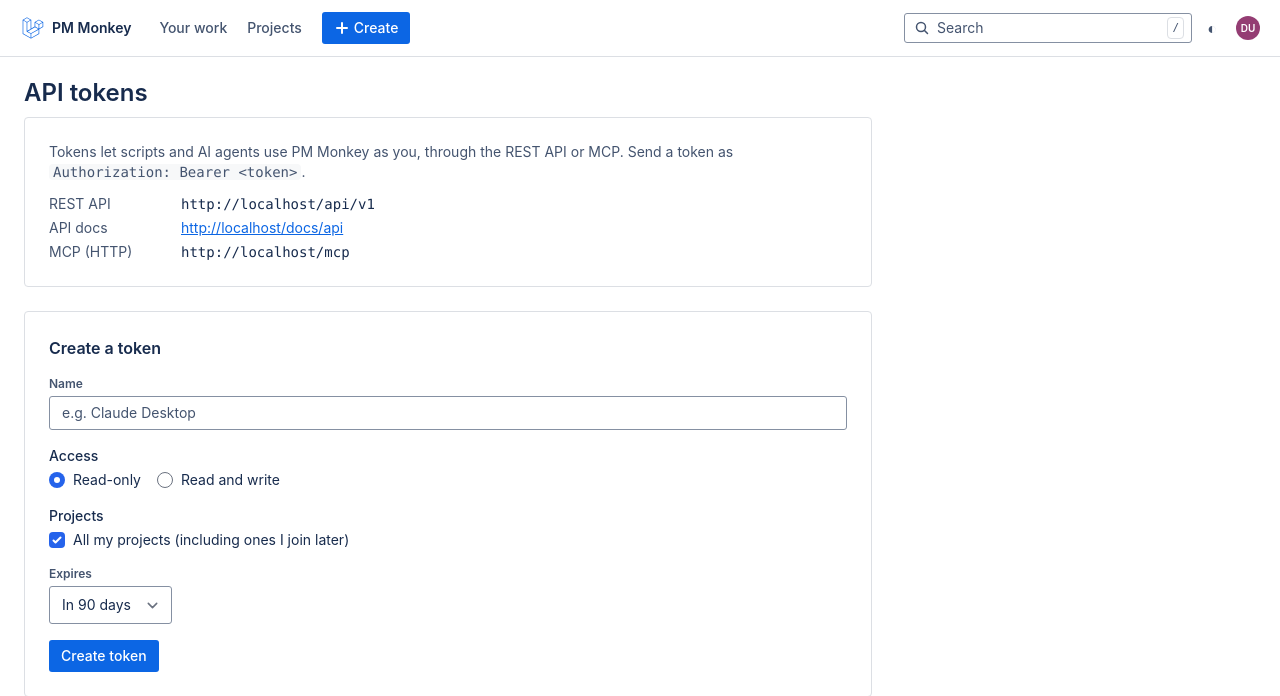
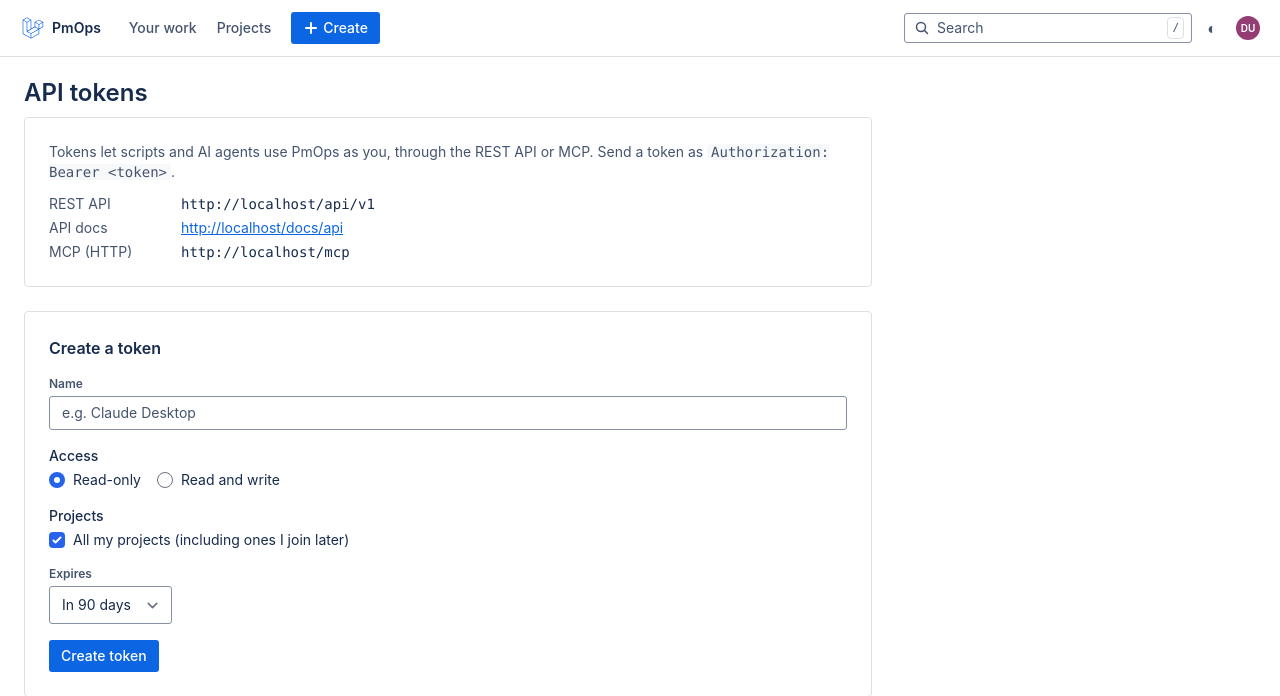
Before and after one commit to talhaimran/pm-monkey, a Laravel app: page /settings/tokens in a window 1280 px wide. Shown: the top 696 px of the page. Run offline with Laravel 12, Linux system fonts and the light colour scheme; a user stored in the database is signed in; data comes from the database, SQL or seed files in the repository; style sheets or scripts are compiled from the project's sources; some libraries are stand-ins or nearby versions.

Commit message:
chore: rename product to PmOps (user-facing text, MCP server name, README examples)
Internal identifiers (pm_monkey DBs, pm MCP handle, PM_* env vars, pm.via) are unchanged.

Co-Authored-By: Claude Fable 5.2 <noreply@anthropic.com>

```diff
--- a/app/Mcp/Servers/PmServer.php
+++ b/app/Mcp/Servers/PmServer.php
@@ -47,10 +47,10 @@ use Laravel\Mcp\Server\Attributes\Name;
 use Laravel\Mcp\Server\Attributes\Version;
 use Laravel\Mcp\Server\ServerContext;
 
-#[Name('PM Monkey')]
+#[Name('PmOps')]
 #[Version('1.0.0')]
 #[Instructions(<<<'MD'
-    PM Monkey is a Jira-like project tracker. Projects are addressed by their short KEY (e.g. WEB); issues by KEY-NUMBER (e.g. WEB-12).
+    PmOps is a Jira-like project tracker. Projects are addressed by their short KEY (e.g. WEB); issues by KEY-NUMBER (e.g. WEB-12).
     Start with list_projects to see what you can access. Issue fields take names, not ids: status is a column name,
     assignee a member email, labels label names, epic/parent issue keys. Errors list the valid options. Results are a short summary followed by JSON; lists are paginated (pass page=N).
     Destructive tools (delete_*) require confirm: true. Read-only tokens and Viewers cannot write.
--- a/resources/js/Layouts/AuthenticatedLayout.tsx
+++ b/resources/js/Layouts/AuthenticatedLayout.tsx
@@ -89,7 +89,7 @@ export default function Authenticated({
                 <div className="flex h-14 items-center gap-1 px-3 sm:px-4">
                     <Link href="/" className="me-3 flex shrink-0 items-center gap-2 rounded px-1 py-1 hover:bg-neutral">
                         <ApplicationLogo className="h-6 w-auto fill-current text-brand" />
-                        <span className="hidden font-semibold text-ink md:inline">PM Monkey</span>
+                        <span className="hidden font-semibold text-ink md:inline">PmOps</span>
                     </Link>
 
                     <div className="hidden h-full items-center gap-1 sm:flex">
--- a/resources/js/Layouts/GuestLayout.tsx
+++ b/resources/js/Layouts/GuestLayout.tsx
@@ -8,7 +8,7 @@ export default function Guest({ children }: PropsWithChildren) {
             <div>
                 <Link href="/" className="flex items-center gap-3">
                     <ApplicationLogo className="h-10 w-10 fill-current text-brand" />
-                    <span className="text-2xl font-semibold text-ink">PM Monkey</span>
+                    <span className="text-2xl font-semibold text-ink">PmOps</span>
                 </Link>
             </div>
 
--- a/resources/js/Pages/Tokens/Index.tsx
+++ b/resources/js/Pages/Tokens/Index.tsx
@@ -60,7 +60,7 @@ export default function Index({
             <div className="max-w-4xl space-y-6 px-4 pb-10 sm:px-6">
                 <section className={card}>
                     <p className="text-sm text-ink-subtle">
-                        Tokens let scripts and AI agents use PM Monkey as you, through the REST API or MCP. Send a token as{' '}
+                        Tokens let scripts and AI agents use PmOps as you, through the REST API or MCP. Send a token as{' '}
                         <code className="rounded bg-sunken px-1">Authorization: Bearer &lt;token&gt;</code>.
                     </p>
                     <dl className="mt-3 grid gap-1 text-sm sm:grid-cols-[8rem_1fr]">
```
Also changed, not shown: AGENTS.md (+2 -2 lines), tests/Feature/Mcp/McpHttpTest.php (+1 -1 lines), tests/Integration/McpStdioTest.php (+1 -1 lines), README.md, 1 other file.
